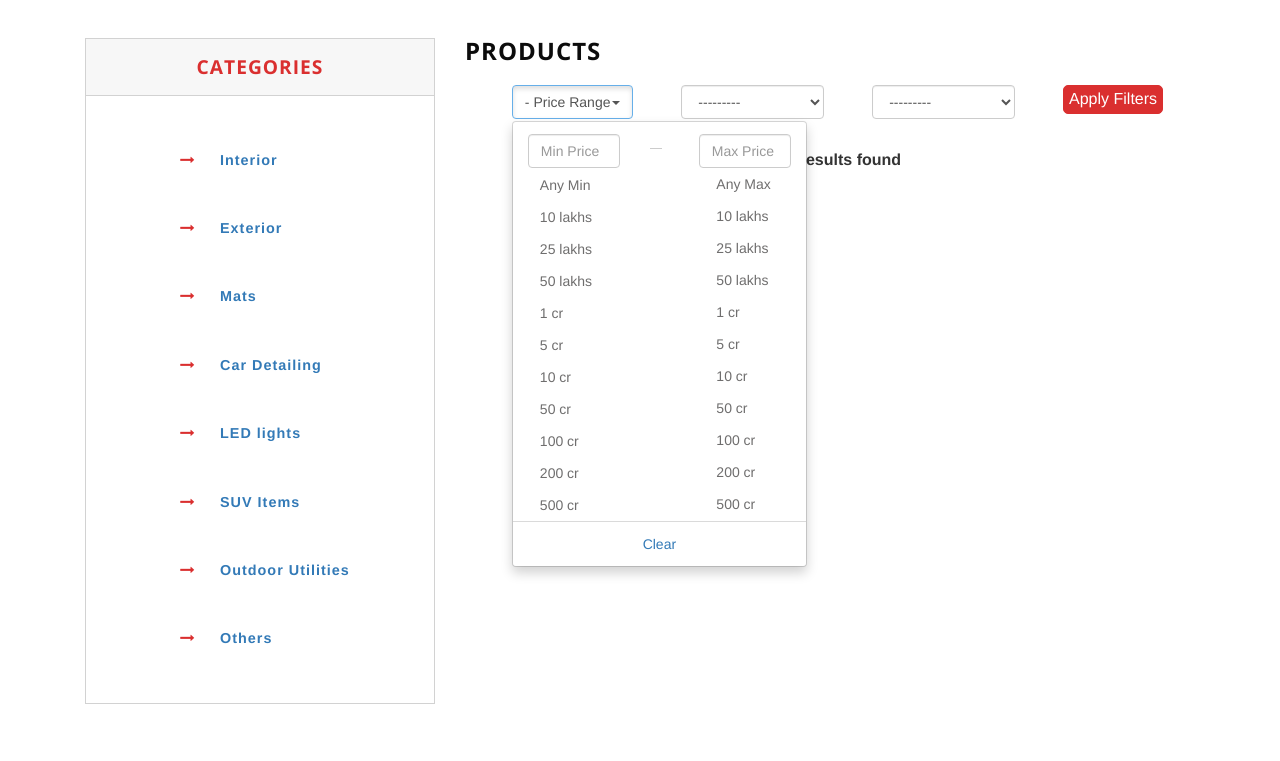
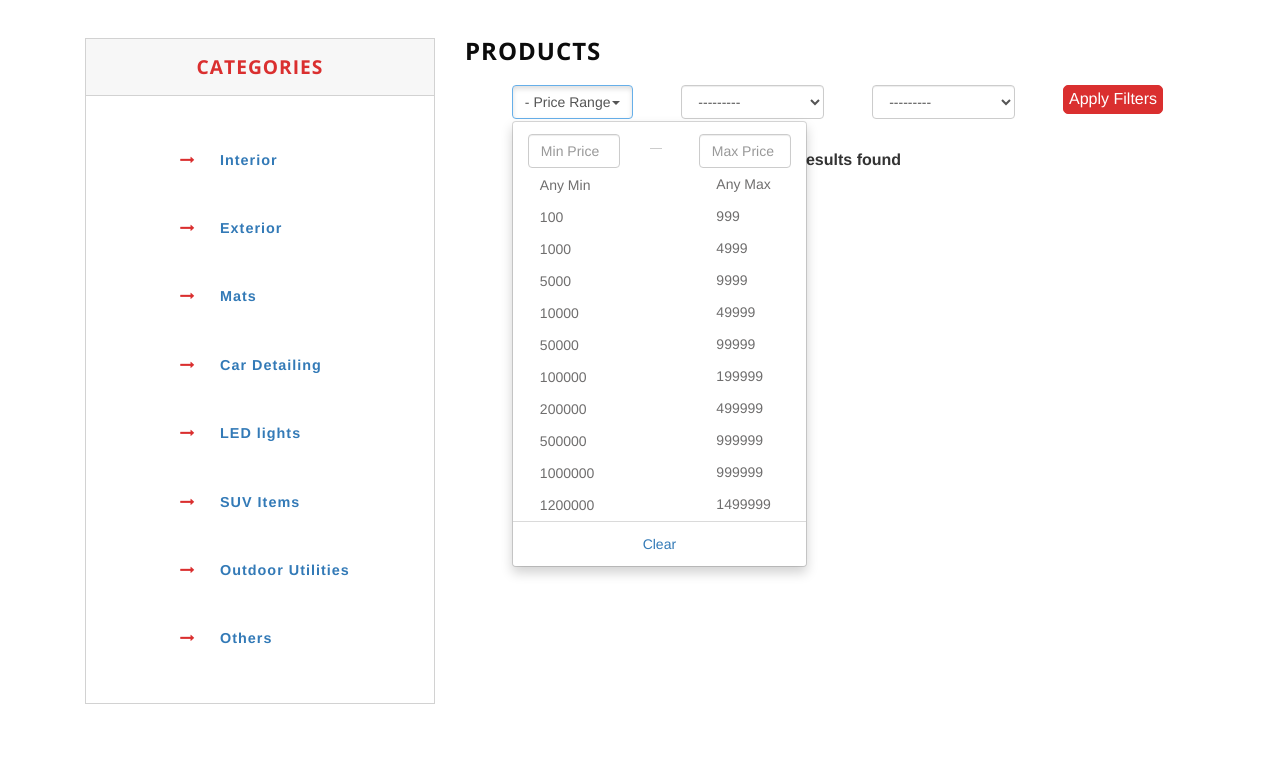
Before and after one commit to bloombigstudio/autoluxAzeem, a Django app: page /products/1 in a window 1280 px wide, after a click that opens the changed part. Shown: the part 1186-1947 px from the top of the page. Run offline with Django 3.2, Linux system fonts and the light colour scheme; tables that the repository leaves empty hold one stand-in row (values such as "Sample post"); parts of the project's set-up code (start-up, migrations or seed data) failed here and were passed over; some libraries are stand-ins or nearby versions.

Commit message:
price updated

```diff
--- a/auto/templates/products.html
+++ b/auto/templates/products.html
@@ -113,31 +113,31 @@
 
                                   <div class="price_Ranges rangesMax col-md-5">
                                     <a class="max_value" value="" href="javascript:void(0)">Any Max</a>
-                                    <a class="max_value" value="1000000" href="javascript:void(0)">10 lakhs</a>
-                                    <a class="max_value" value="2500000" href="javascript:void(0)">25 lakhs</a>
-                                    <a class="max_value" value="5000000" href="javascript:void(0)">50 lakhs</a>
-                                    <a class="max_value" value="10000000" href="javascript:void(0)">1 cr</a>
-                                    <a class="max_value" value="50000000" href="javascript:void(0)">5 cr</a>
-                                    <a class="max_value" value="100000000" href="javascript:void(0)">10 cr</a>
-                                    <a class="max_value" value="500000000" href="javascript:void(0)">50 cr</a>
-                                    <a class="max_value" value="1000000000" href="javascript:void(0)">100 cr</a>
-                                    <a class="max_value" value="2000000000" href="javascript:void(0)">200 cr</a>
-                                    <a class="max_value" value="5000000000" href="javascript:void(0)">500 cr</a>
+                                    <a class="max_value" value="999" href="javascript:void(0)">999</a>
+                                    <a class="max_value" value="4999" href="javascript:void(0)">4999</a>
+                                    <a class="max_value" value="9999" href="javascript:void(0)">9999</a>
+                                    <a class="max_value" value="49999" href="javascript:void(0)">49999</a>
+                                    <a class="max_value" value="99999" href="javascript:void(0)">99999</a>
+                                    <a class="max_value" value="199999" href="javascript:void(0)">199999</a>
+                                    <a class="max_value" value="499999" href="javascript:void(0)">499999</a>
+                                    <a class="max_value" value="999999" href="javascript:void(0)">999999</a>
+                                    <a class="max_value" value="999999" href="javascript:void(0)">999999</a>
+                                    <a class="max_value" value="1499999" href="javascript:void(0)">1499999</a>
                                   </div>
                                   <div class="col-md-2"> </div>
 
                                   <div class="price_Ranges rangesMin col-md-5">
                                     <a class="min_value" value="" href="javascript:void(0)">Any Min</a>
-                                    <a class="min_value" value="1000000" href="javascript:void(0)">10 lakhs</a>
-                                    <a class="min_value" value="2500000" href="javascript:void(0)">25 lakhs</a>
-                                    <a class="min_value" value="5000000" href="javascript:void(0)">50 lakhs</a>
-                                    <a class="min_value" value="10000000" href="javascript:void(0)">1 cr</a>
-                                    <a class="min_value" value="50000000" href="javascript:void(0)">5 cr</a>
-                                    <a class="min_value" value="100000000" href="javascript:void(0)">10 cr</a>
-                                    <a class="min_value" value="500000000" href="javascript:void(0)">50 cr</a>
-                                    <a class="min_value" value="1000000000" href="javascript:void(0)">100 cr</a>
-                                    <a class="min_value" value="2000000000" href="javascript:void(0)">200 cr</a>
-                                    <a class="min_value" value="5000000000" href="javascript:void(0)">500 cr</a>
+                                    <a class="min_value" value="100" href="javascript:void(0)">100</a>
+                                    <a class="min_value" value="1000" href="javascript:void(0)">1000</a>
+                                    <a class="min_value" value="5000" href="javascript:void(0)">5000</a>
+                                    <a class="min_value" value="10000" href="javascript:void(0)">10000</a>
+                                    <a class="min_value" value="50000" href="javascript:void(0)">50000</a>
+                                    <a class="min_value" value="100000" href="javascript:void(0)">100000</a>
+                                    <a class="min_value" value="200000" href="javascript:void(0)">200000</a>
+                                    <a class="min_value" value="500000" href="javascript:void(0)">500000</a>
+                                    <a class="min_value" value="1000000" href="javascript:void(0)">1000000</a>
+                                    <a class="min_value" value="1200000" href="javascript:void(0)">1200000</a>
                                   </div>
                                 </div>
 
```
